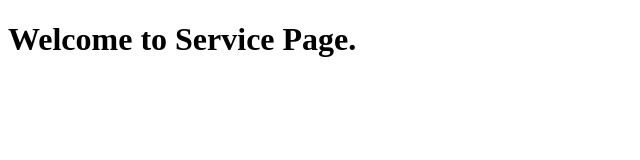
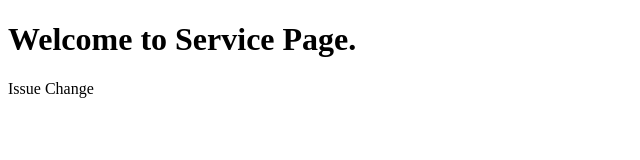
Before and after one commit to codeit-np/business_theme, a plain HTML site: page service.html in a window 1280 px wide. Shown: the whole page, without its empty margins (0-640 px from the left). Drawn offline with Linux system fonts and the light colour scheme.

Commit message:
issued changed

```diff
--- a/service.html
+++ b/service.html
@@ -8,5 +8,6 @@
 </head>
 <body>
     <h1>Welcome to Service Page.</h1>
+    <p>Issue Change</p>
 </body>
 </html>
```
